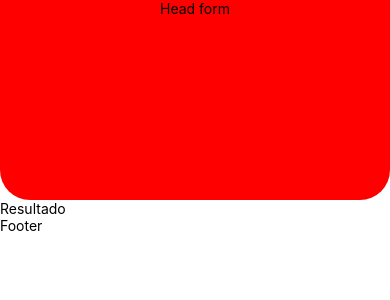
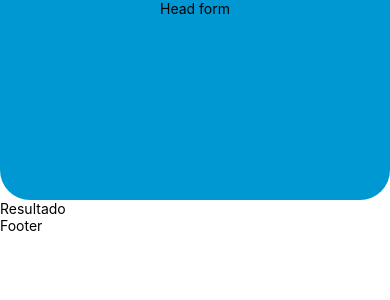
Before and after one commit to alanmaranto/Loan-simulator, a React Native app: screen / in a window 390 px wide. Shown: the top 300 px of the page. Built offline with nearby package versions, Linux system fonts and the light colour scheme.

Commit message:
refactor(styles): main styles

```diff
--- a/App.js
+++ b/App.js
@@ -1,5 +1,5 @@
 import React from 'react';
-import {StyleSheet, View, Text, SafeAreaView} from 'react-native';
+import { View, Text, SafeAreaView} from 'react-native';
 import {AppStyles} from './AppStyle';
 
 const App = () => {
--- a/AppStyle.js
+++ b/AppStyle.js
@@ -1,8 +1,9 @@
 import {StyleSheet} from 'react-native';
+import { colors } from './src/utils/colors'
 
 export const AppStyles = StyleSheet.create({
   safeArea: {
-    backgroundColor: '#f00',
+    backgroundColor: colors.PRIMARY_COLOR,
     height: 200,
     borderBottomLeftRadius: 30,
     borderBottomRightRadius: 30,
--- /dev/null
+++ b/src/utils/colors.js
@@ -0,0 +1,4 @@
+export const colors = {
+  PRIMARY_COLOR: '#0098D3',
+  PRIMARY_COLOR_DARK: '#006691',
+};
```
